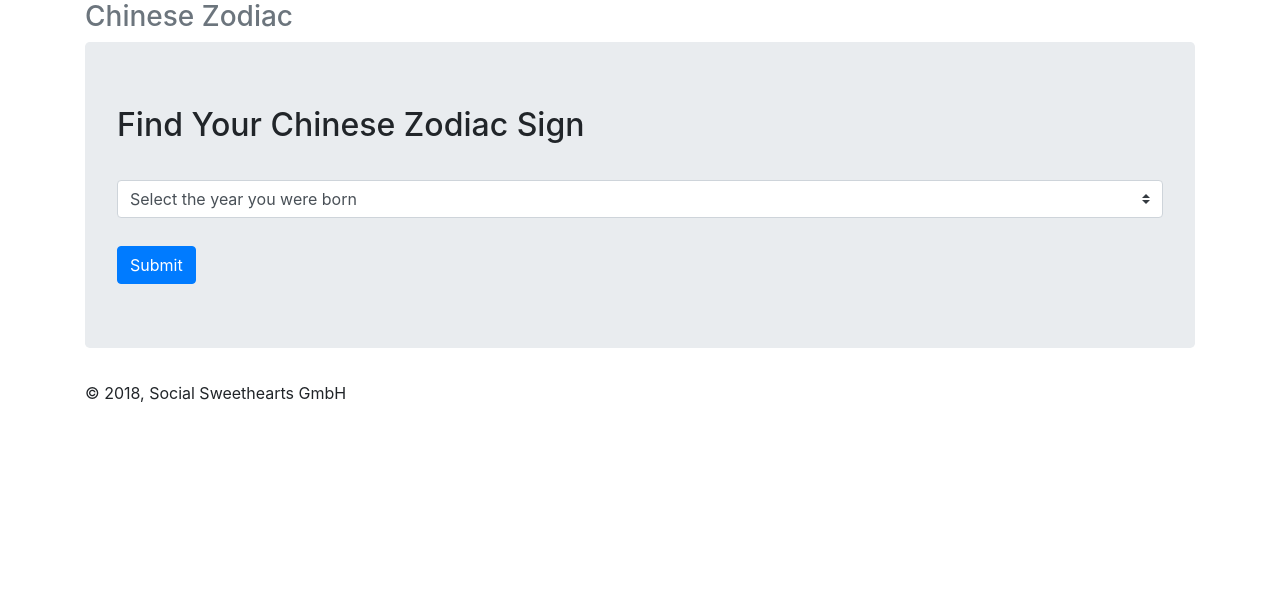
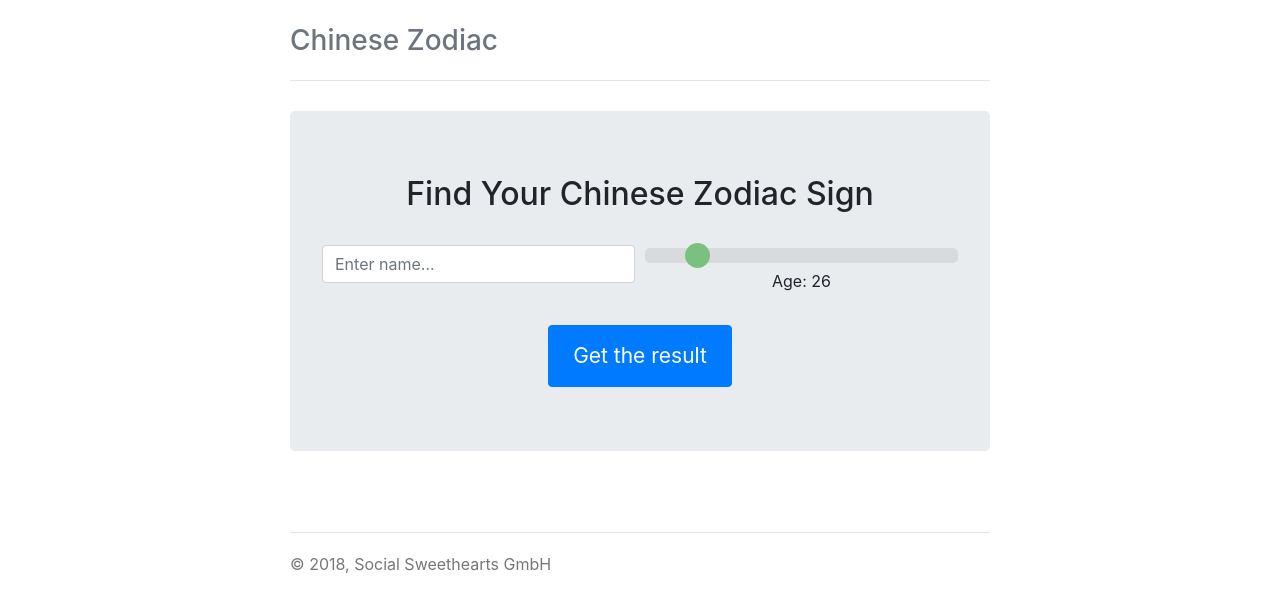
Before and after one commit to nehatdedinca/chinese-zodiac, a plain HTML site: page index.html in a window 1280 px wide. Drawn offline with nearby package versions, Linux system fonts and the light colour scheme.

Commit message:
Initial frontend design

```diff
--- /dev/null
+++ b/css/style.css
@@ -0,0 +1,118 @@
+/* Space out content a bit */
+body {
+  padding-top: 20px;
+  padding-bottom: 20px;
+}
+
+/* Everything but the jumbotron gets side spacing for mobile first views */
+.header,
+.marketing,
+.footer {
+  padding-right: 15px;
+  padding-left: 15px;
+}
+
+/* Custom page header */
+.header {
+  padding-bottom: 20px;
+  border-bottom: 1px solid #e5e5e5;
+}
+/* Make the masthead heading the same height as the navigation */
+.header h3 {
+  margin-top: 0;
+  margin-bottom: 0;
+  line-height: 40px;
+}
+
+/* Custom page footer */
+.footer {
+  padding-top: 19px;
+  color: #777;
+  border-top: 1px solid #e5e5e5;
+}
+
+/* Customize container */
+@media (min-width: 768px) {
+  .container {
+    max-width: 730px;
+  }
+}
+.container-narrow > hr {
+  margin: 30px 0;
+}
+
+/* Main marketing message and sign up button */
+.jumbotron {
+  text-align: center;
+  border-bottom: 1px solid #e5e5e5;
+}
+.jumbotron .btn {
+  padding: 14px 24px;
+  font-size: 21px;
+}
+
+/* Supporting marketing content */
+.marketing {
+  margin: 40px 0;
+}
+.marketing p + h4 {
+  margin-top: 28px;
+}
+
+/* Responsive: Portrait tablets and up */
+@media screen and (min-width: 768px) {
+  /* Remove the padding we set earlier */
+  .header,
+  .marketing,
+  .footer {
+    padding-right: 0;
+    padding-left: 0;
+  }
+  /* Space out the masthead */
+  .header {
+    margin-bottom: 30px;
+  }
+  /* Remove the bottom border on the jumbotron for visual effect */
+  .jumbotron {
+    border-bottom: 0;
+  }
+}
+
+/* Range of age selector */
+.slidecontainer {
+    width: 100%;
+}
+
+.slider {
+    -webkit-appearance: none;
+    width: 100%;
+    height: 15px;
+    border-radius: 5px;
+    background: #d3d3d3;
+    outline: none;
+    opacity: 0.7;
+    -webkit-transition: .2s;
+    transition: opacity .2s;
+}
+
+.slider:hover {
+    opacity: 1;
+}
+
+.slider::-webkit-slider-thumb {
+    -webkit-appearance: none;
+    appearance: none;
+    width: 25px;
+    height: 25px;
+    border-radius: 50%;
+    background: #4CAF50;
+    cursor: pointer;
+}
+
+.slider::-moz-range-thumb {
+    width: 25px;
+    height: 25px;
+    border-radius: 50%;
+    background: #4CAF50;
+    cursor: pointer;
+}
--- a/index.html
+++ b/index.html
@@ -5,47 +5,43 @@
     <meta http-equiv="X-UA-Compatible" content="IE=edge">
     <meta name="viewport" content="width=device-width, initial-scale=1">
     <title>Chinese Zodiac</title>
-    <link rel="stylesheet" href="https://maxcdn.bootstrapcdn.com/bootstrap/4.0.0/css/bootstrap.min.css" integrity="sha384-Gn5384xqQ1aoWXA+058RXPxPg6fy4IWvTNh0E263XmFcJlSAwiGgFAW/dAiS6JXm" crossorigin="anonymous">
+    <link rel="stylesheet" href="https://maxcdn.bootstrapcdn.com/bootstrap/4.0.0/css/bootstrap.min.css"
+      integrity="sha384-Gn5384xqQ1aoWXA+058RXPxPg6fy4IWvTNh0E263XmFcJlSAwiGgFAW/dAiS6JXm" crossorigin="anonymous">
+    <link rel="stylesheet" href="css/style.css"/>
   </head>
-  <body>
+  <body onload="getInitialAgeValue();">
     <div class="container">
       <div class="header clearfix">
         <h3 class="text-muted">Chinese Zodiac</h3>
       </div>
-
       <div class="jumbotron">
         <h2>Find Your Chinese Zodiac Sign</h2>
+        <br />
         <form id="myForm">
-
-          <br />
-          <div>
-            <select class="custom-select my-1 mr-sm-2" id="birthYearSelected">
-              <option selected>Select the year you were born</option>
-              <option value="1">One</option>
-              <option value="2">Two</option>
-              <option value="3">Three</option>
-            </select>
+          <div class="form-row">
+            <div class="form-group col">
+              <input type="text" class="form-control" id="nameInput" placeholder="Enter name...">
+            </div>
+            <div class="form-group col">
+              <div class="slidecontainer">
+                <input id="age" class="slider" type="range" min="18" max="75" value="26"
+                  onchange="displayYearOld();">
+                <p>Age: <span id="demo"></span></p>
+              </div>
+            </div>
           </div>
-          <br />
-          <button type="submit" class="btn btn-primary" onclick="GetSelectedValue()">Submit</button>
+          <button type="submit" class="btn btn-primary">Get the result</button>
         </form>
       </div>
-
       <div class="row marketing">
         <div class="col-lg-12">
           <div id="zodiacResults"></div>
         </div>
       </div>
-
-      <footer>
+      <footer class="footer">
         <p>&copy; 2018, Social Sweethearts GmbH</p>
       </footer>
     </div>
-
-    <script
-      src="http://code.jquery.com/jquery-3.3.1.js"
-      integrity="sha256-2Kok7MbOyxpgUVvAk/HJ2jigOSYS2auK4Pfzbm7uH60="
-      crossorigin="anonymous"></script>
-    <script src="https://maxcdn.bootstrapcdn.com/bootstrap/4.0.0/js/bootstrap.min.js" integrity="sha384-JZR6Spejh4U02d8jOt6vLEHfe/JQGiRRSQQxSfFWpi1MquVdAyjUar5+76PVCmYl" crossorigin="anonymous"></script>
+    <script src="js/main.js"></script>
   </body>
 </html>
--- a/js/main.js
+++ b/js/main.js
@@ -1,9 +1,33 @@
+// Listen for form Submit
+document.getElementById('myForm').addEventListener('submit', calculateZodiacSign);
 
-function GetSelectedValue(e){
-  var valueSelected = document.getElementById('option').value;
-  alert(valueSelected);
-  console.log(valueSelected);
+
+function calculateZodiacSign(e){
+  // Get values of Name and Age
+  var name = document.getElementById('nameInput').value;
+  var age = document.getElementById('age').value;
+
+  // Alert the result for testing purpose
+  alert('Name: ' + name + ' Age: ' + age + '!')
 
   // Prevent form from submitting
   e.preventDefault();
 }
+
+// Get the initial age slider value
+function getInitialAgeValue() {
+  var slider = document.getElementById("age");
+  var output = document.getElementById("demo");
+  output.innerHTML = slider.value;
+}
+
+// Display the age value dynamically
+function displayYearOld() {
+  var slider = document.getElementById("age");
+  var output = document.getElementById("demo");
+  output.innerHTML = slider.value;
+
+  slider.oninput = function() {
+    output.innerHTML = this.value;
+  }
+}
```
